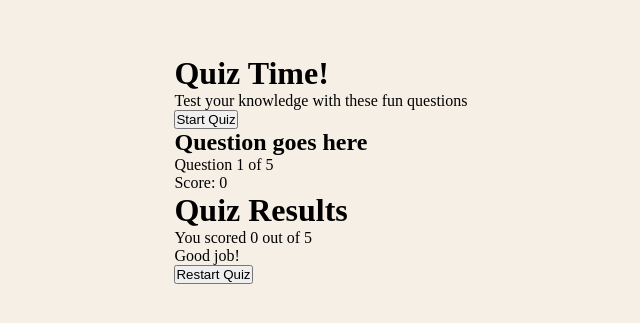
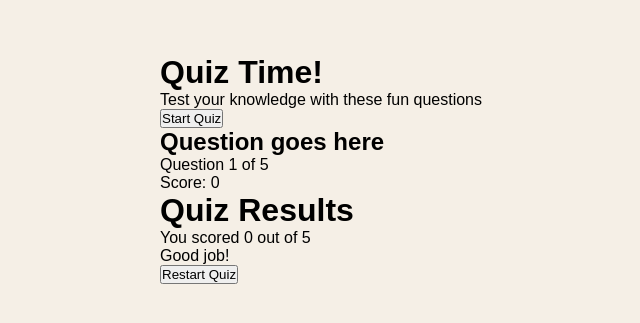
Before and after one commit to jazAlons/Quiz-Game, a plain HTML site: page index.html in a window 1280 px wide. Shown: the part 231-554 px from the top of the page, without its empty margins (319-959 px from the left). Drawn offline with Linux system fonts and the light colour scheme.

Commit message:
Update body styles for layout and appearance

```diff
--- a/style.css
+++ b/style.css
@@ -12,4 +12,6 @@ body{
     justify-content: center;
     align-items: center;
     min-height: 100vh;
+    padding: 1rem;
+    font-family: sans-serif;
 }
```
